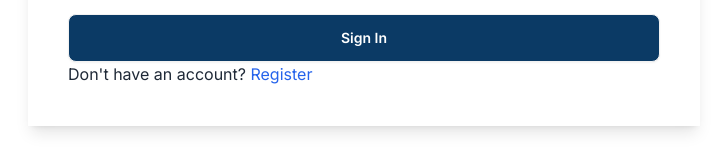
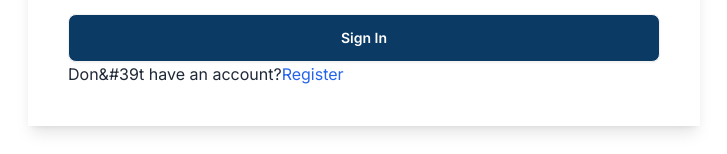
Before and after one commit to rezaking1380/realtimechat, a Next.js app: page /login in a window 1280 px wide. Shown: the part 484-638 px from the top of the page, without its empty margins (276-1003 px from the left). Built offline with nearby package versions, Linux system fonts and the light colour scheme.

Commit message:
fix error

```diff
--- a/app/login/page.js
+++ b/app/login/page.js
@@ -110,7 +110,7 @@ function Login() {
         </div>
 
         <span>
-          Don't have an account?{" "}
+          Don&#39t have an account?
           <Link
             href="/register"
             className="text-blue-600 hover:text-blue-800 hover:underline"
```
